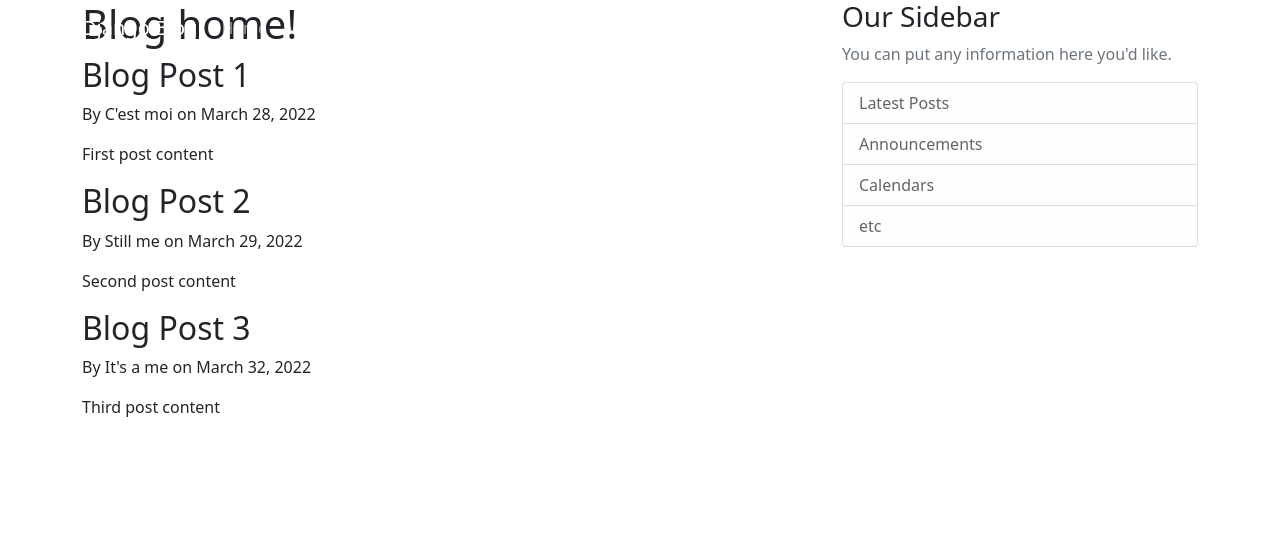
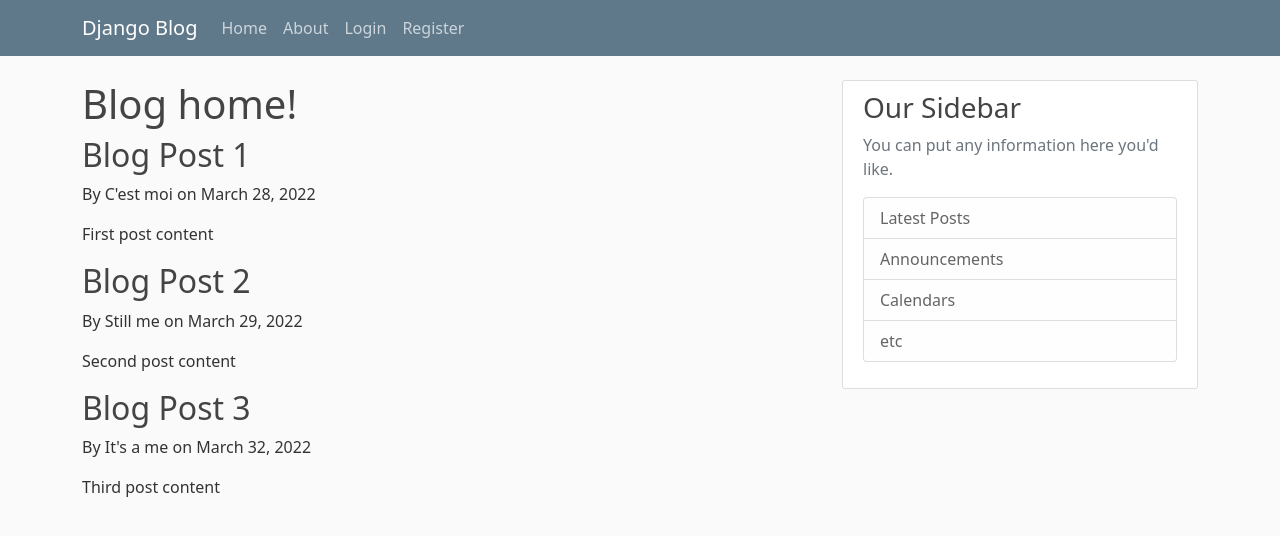
Before and after one commit to artkapl/django-blog-project, a Django app: page / in a window 1280 px wide. Shown: the top 536 px of the page. Run offline with Django 4.2, Linux system fonts and the light colour scheme.

Commit message:
Added main.css and linked in base.html * source: https://github.com/CoreyMSchafer/code_snippets/tree/master/Django_Blog/snippets

```diff
--- /dev/null
+++ b/blog/static/blog/main.css
@@ -0,0 +1,84 @@
+body {
+  background: #fafafa;
+  color: #333333;
+  margin-top: 5rem;
+}
+
+h1, h2, h3, h4, h5, h6 {
+  color: #444444;
+}
+
+ul {
+  margin: 0;
+}
+
+.bg-steel {
+  background-color: #5f788a;
+}
+
+.site-header .navbar-nav .nav-link {
+  color: #cbd5db;
+}
+
+.site-header .navbar-nav .nav-link:hover {
+  color: #ffffff;
+}
+
+.site-header .navbar-nav .nav-link.active {
+  font-weight: 500;
+}
+
+.content-section {
+  background: #ffffff;
+  padding: 10px 20px;
+  border: 1px solid #dddddd;
+  border-radius: 3px;
+  margin-bottom: 20px;
+}
+
+.article-title {
+  color: #444444;
+}
+
+a.article-title:hover {
+  color: #428bca;
+  text-decoration: none;
+}
+
+.article-content {
+  white-space: pre-line;
+}
+
+.article-img {
+  height: 65px;
+  width: 65px;
+  margin-right: 16px;
+}
+
+.article-metadata {
+  padding-bottom: 1px;
+  margin-bottom: 4px;
+  border-bottom: 1px solid #e3e3e3
+}
+
+.article-metadata a:hover {
+  color: #333;
+  text-decoration: none;
+}
+
+.article-svg {
+  width: 25px;
+  height: 25px;
+  vertical-align: middle;
+}
+
+.account-img {
+  height: 125px;
+  width: 125px;
+  margin-right: 20px;
+  margin-bottom: 16px;
+}
+
+.account-heading {
+  font-size: 2.5rem;
+}
--- a/blog/templates/blog/base.html
+++ b/blog/templates/blog/base.html
@@ -9,7 +9,7 @@
     <!-- Bootstrap CSS -->
     <link href="https://cdn.jsdelivr.net/npm/bootstrap@5.1.3/dist/css/bootstrap.min.css" rel="stylesheet"
           integrity="sha384-1BmE4kWBq78iYhFldvKuhfTAU6auU8tT94WrHftjDbrCEXSU1oBoqyl2QvZ6jIW3" crossorigin="anonymous">
-
+    <link rel="stylesheet" type="text/css" href="{% static 'blog/main.css' %}">
     {% if title %}
         <title>Blog - {{ title }}</title>
     {% else %}
```
